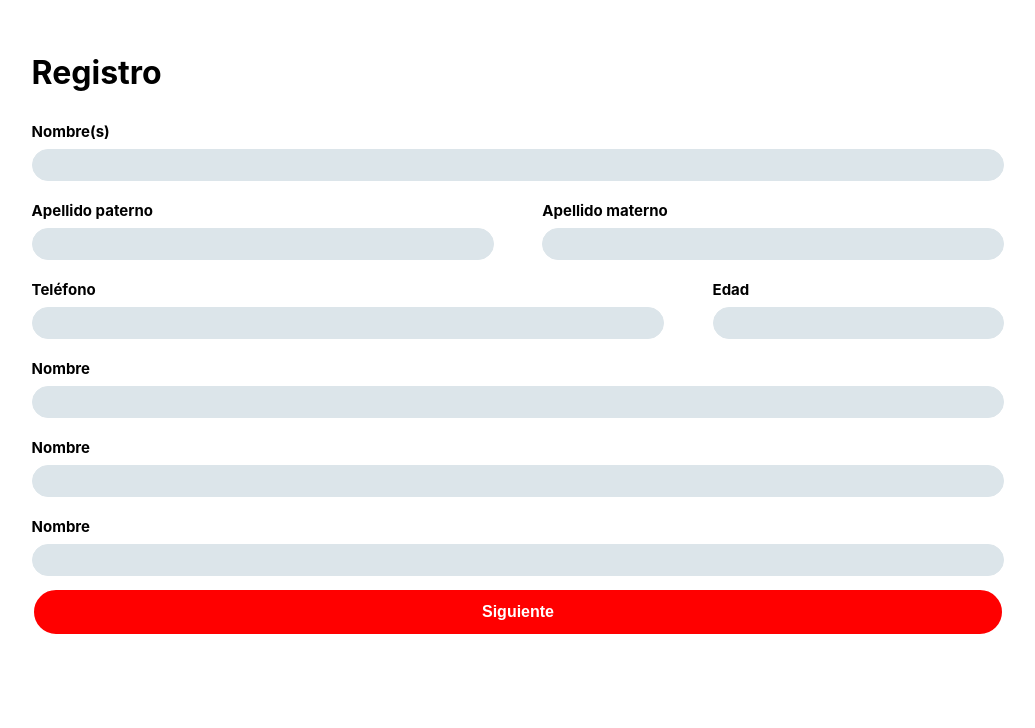
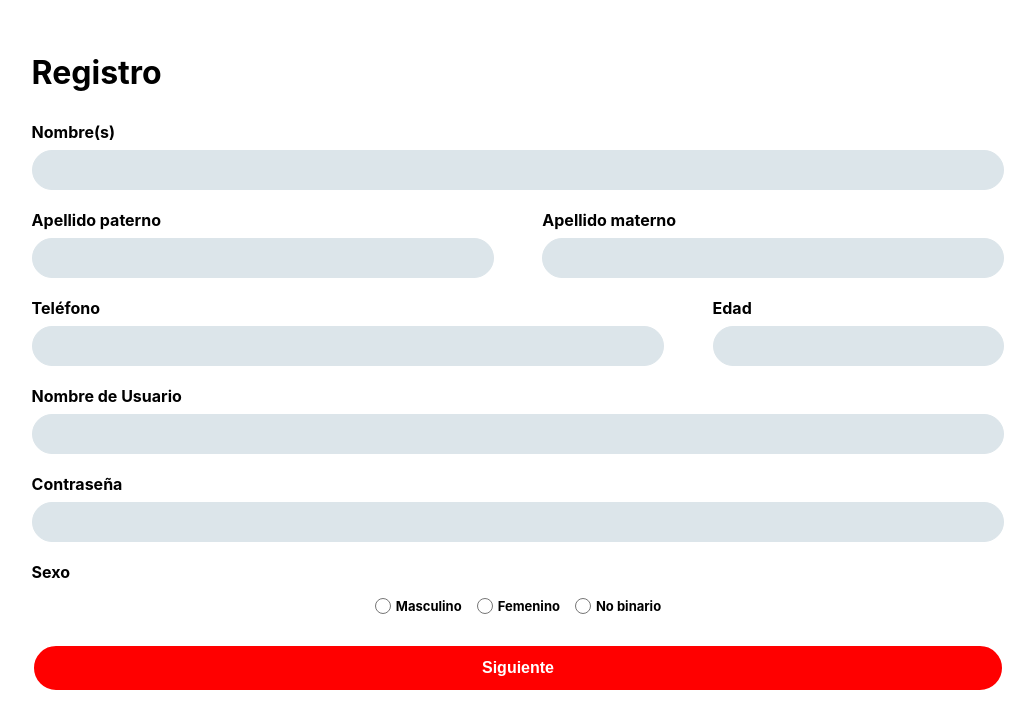
Before and after one commit to ClubMaple/ARA, a React (Create React App) app: page /register in a window 1280 px wide. Shown: the top 728 px of the page, without its empty margins (122-1157 px from the left). Built offline with nearby package versions, Linux system fonts and the light colour scheme.

Commit message:
Diseños

```diff
--- a/src/Screens/RegisterForm.jsx
+++ b/src/Screens/RegisterForm.jsx
@@ -9,32 +9,22 @@ function RegisterForm() {
     }
 
     return (
-        /* Aqui va el formulario de registro */
         <div className={Styles.container}>
             <div className={Styles.formContainer}>
                 <form onSubmit={handleSubmit}>
                     <h1>Registro</h1>
                     <div className={Styles.FormField}>
                         <label>Nombre(s)</label>
-                        <input
-                            type="text"
-                            name="PlaceHolder"
-                        />
+                        <input type="text" name="nombre" />
                     </div>
                     <div className={Styles.FormRow}>
                         <div className={Styles.FormField}>
                             <label>Apellido paterno</label>
-                            <input
-                                type="text"
-                                name="apellidoPaterno"
-                            />
+                            <input type="text" name="apellidoPaterno" />
                         </div>
                         <div className={Styles.FormField}>
                             <label>Apellido materno</label>
-                            <input
-                                type="text"
-                                name="apellidoMaterno"
-                            />
+                            <input type="text" name="apellidoMaterno" />
                         </div>
                     </div>
                     <div className={Styles.FormRow}>
@@ -43,6 +33,14 @@ function RegisterForm() {
                             <input
                                 type="number"
                                 name="telefono"
+                                maxLength="10"
+                                onInput={(e) => {
+                                    if (e.target.value.length > 10) {
+                                        e.target.value = e.target.value.slice(0, 10);
+                                    }
+                                }}
+                                onKeyDown={(e) => e.key === 'e' && e.preventDefault()}
+
                             />
                         </div>
                         <div className={`${Styles.FormField} ${Styles.FormFieldEdad}`}>
@@ -50,39 +48,48 @@ function RegisterForm() {
                             <input
                                 type="number"
                                 name="edad"
+                                maxLength="3"
+                                onInput={(e) => {
+                                    if (e.target.value.length > 3) {
+                                        e.target.value = e.target.value.slice(0, 3);
+                                    }
+                                }}
+                                onKeyDown={(e) => e.key === 'e' && e.preventDefault()}
                             />
                         </div>
                     </div>
                     <div className={Styles.FormField}>
-                        <label>Nombre</label>
-                        <input
-                            type="text"
-                            name="PlaceHolder"
-                        />
+                        <label>Nombre de Usuario</label>
+                        <input type="text" name="username" />
                     </div>
                     <div className={Styles.FormField}>
-                        <label>Nombre</label>
-                        <input
-                            type="text"
-                            name="PlaceHolder"
-                        />
+                        <label>Contraseña</label>
+                        <input type="password" name="password" />
                     </div>
                     <div className={Styles.FormField}>
-                        <label>Nombre</label>
-                        <input
-                            type="text"
-                            name="PlaceHolder"
-                        />
+                        <label>Sexo</label>
+                        <div className={Styles.RadioGroup}>
+                            <label>
+                                <input type="radio" name="sexo" value="masculino" />
+                                Masculino
+                            </label>
+                            <label>
+                                <input type="radio" name="sexo" value="femenino" />
+                                Femenino
+                            </label>
+                            <label>
+                                <input type="radio" name="sexo" value="nobinario" />
+                                No binario
+                            </label>
+                        </div>
                     </div>
                     <div className={Styles.botones}>
                         <button type="submit">Siguiente</button>
                     </div>
                 </form>
-
             </div>
-
         </div>
-    )
+    );
 }
 
 export default RegisterForm;
--- a/src/Screens/RegisterForm.module.css
+++ b/src/Screens/RegisterForm.module.css
@@ -15,13 +15,13 @@ select {
     border-radius: 100px;
     border: 1px solid #DCE5EA;
     color: #000000;
-    font-size: 15px;
+    font-size: 16px;
     width: 100%;
-    padding: 15px;
+    padding: 19px 15px;
 }
 
 label {
-    font-size: 15px;
+    font-size: 16px;
     color: #000000;
     font-weight: bold;
 }
@@ -67,6 +67,7 @@ label {
 }
 
 .botones button {
+    margin-top: 22px;
     font-size: large;
     border-radius: 100px;
     width: 100%;
@@ -101,3 +102,24 @@ label {
     width: 100%; /* Asegura que el input ocupe todo el ancho del contenedor */
     box-sizing: border-box; /* Incluye el padding y borde en el cálculo del ancho */
 }
+
+.RadioGroup input[type="radio"] {
+    width: 16px; /* Ajusta este valor para hacer los radio buttons más pequeños o más grandes */
+    height: 16px;
+    font-size: 10px;
+    margin: 0; /* Elimina cualquier margen adicional */
+}
+
+.RadioGroup {
+    display: flex;
+    gap: 15px; /* Espacio entre las opciones */
+    justify-content: center; /* Centra las opciones horizontalmente */
+    align-items: center; /* Alinea verticalmente el contenido */
+}
+
+.RadioGroup label {
+    font-size: 13px;
+    display: flex;
+    align-items: center; /* Alinea cada radio button y su texto verticalmente */
+    gap: 5px; /* Espacio entre el radio button y el texto */
+}
```
